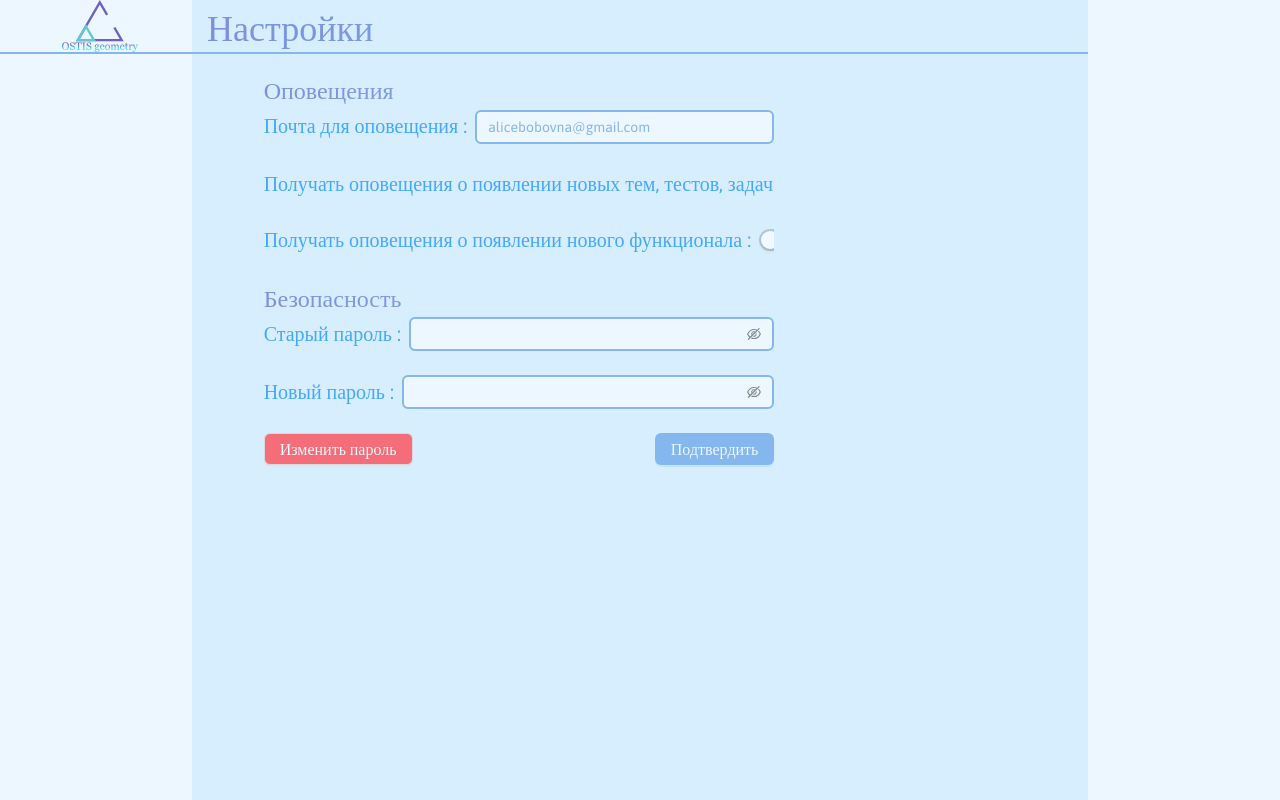
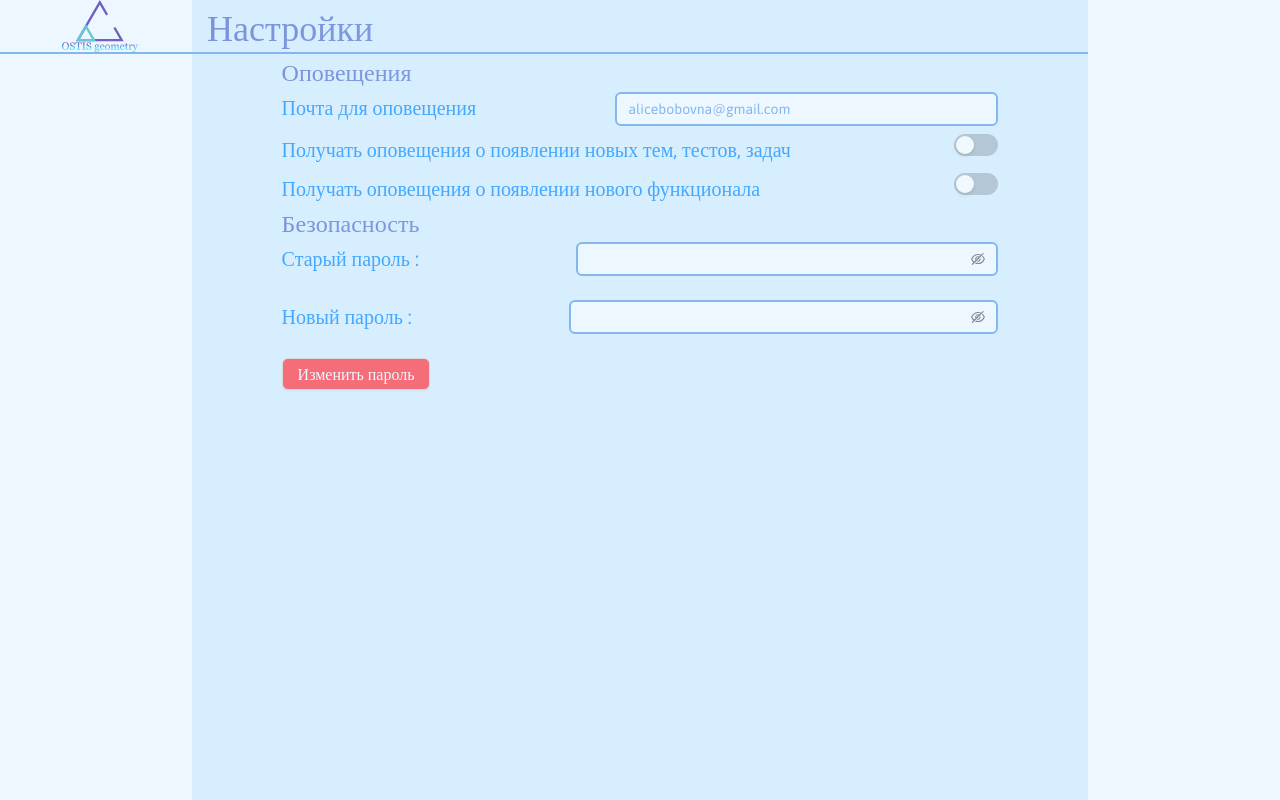
Before and after one commit to maximchernyavski/OSTIS-geometry-test, a React (Create React App) app: page /settings in a window 1280 px wide. Built offline with nearby package versions, Linux system fonts and the light colour scheme.

Commit message:
Made settings page better, removed redundant form.

```diff
--- a/src/App.js
+++ b/src/App.js
@@ -35,9 +35,6 @@ function App() {
                 colorText: '#45A8FF',
                 fontSize: '20px',
               },
-              Popover: {
-                color: '#84B7EE',
-              }
             },
             token: {
               fontFamily: 'Asap',
--- a/src/pages/settings/settings.css
+++ b/src/pages/settings/settings.css
@@ -1,12 +1,11 @@
-#settings-form {
-    width: 100%;
+#switch-col {
     display: flex;
-    flex-direction: column;
-    padding-top: 2%;
-    padding-left: 8%;
-    overflow-x: hidden;
-    overflow-y: scroll;
-    scrollbar-width: none;
+    justify-content: flex-end;
+}
+
+.col-text {
+    color: #45A8FF;
+    font-size: 20px;
 }
 
 .change-password-button {
@@ -22,7 +21,7 @@
     border-color: transparent !important;
 }
 
-.form-label {
+.section-header {
     font-size: 24px;
 }
 
--- a/src/pages/settings/settings.jsx
+++ b/src/pages/settings/settings.jsx
@@ -1,40 +1,35 @@
-import { React } from 'react'
+import { React, useRef } from 'react'
 import { useNavigate } from 'react-router'
-import { Typography, Form, Input, Switch, Tooltip, Button } from 'antd'
+import { Typography, Form, Input, Switch, Tooltip, Button, Row, Col, Space} from 'antd'
 import Logo from '../../media/OSTIS-geometry.svg'
 import './settings.css'
 
 const Text = Typography
 
-
-function InputWithTooltip ({ value, onChange, title}) {
-    return (
-        <Tooltip title={title} color='blue' trigger='focus'>
-            <Input
-                value={value}
-                onChange={onChange}
-                className='form-input-field'
-                size='default'
-                onKeyUp={(e) => {
-                    if (e.key === 'Enter') {
-                        console.log(`Current email: ${e.target.value}`)
-                    }
-                }}
-            />
-        </Tooltip>
-      );
-}
-
 function Settings() {
     const navigate = useNavigate()
+    const passwordForm = useRef(null)
 
-    const handleFormFinish = (formItems) => {
-        for (let key in formItems) {
-            console.log(`${key} : ${formItems[key]}`)
+
+    const handlePasswordFormFinish = (form) => {
+        if (form['new-password'] === form['old-password']) {
+            passwordForm.current.setFields([
+                {
+                    name: 'new-password',
+                    errors: ['Новый пароль не должен совпадать со старым']
+                }
+            ])
+            return;
         }
     }
 
-    const handleChangePasswordClick = () => {}
+    const handleNewPasswordChange = (e) => {
+        console.log(e)
+        passwordForm.current.setFields([{
+            name: e.target.id,
+            errors: [],
+        }])
+    }
 
     return (
         <div style={{width: '100%', height: '100%', display: 'flex', overflowY: 'hidden', overflowX: 'hidden'}}>
@@ -47,56 +42,81 @@ function Settings() {
                 <div style={{width: '100%', height: '6.5%', borderBottom: '2px solid #84B7EE'}}>
                     <Text className='gradient-text' style={{fontSize: '36px', marginLeft: '15px'}}>Настройки</Text>
                 </div>
-                <div style={{width: '100%'}}>
-                    <Form
-                        id='settings-form'
-                        name='settings'
-                        style={{ maxWidth: '65%' }}
-                        onFinish={handleFormFinish}
-                    >
-                        <Text className='gradient-text form-label'>Оповещения</Text>
+                <div style={{width: '80%'}}>
+                    <Text className='gradient-text section-header'>Оповещения</Text>
+                    <Space direction='vertical' size='small' style={{width: '100%'}}>
+                        <Row justify='end'>
+                            <Col flex={2}>
+                                <Text className='plain-text col-text'>Почта для оповещения</Text>
+                            </Col>
+
+                            <Col flex={3}>
+                                <Tooltip title='Нажмите Enter, чтобы сохранить изменения' color='blue' trigger='focus'>
+                                    <Input
+                                    className='form-input-field'
+                                    size='default'
+                                    defaultValue={'alicebobovna@gmail.com'}
+                                    onKeyUp={(e) => {
+                                        if (e.key === 'Enter') {
+                                            console.log(`Current email: ${e.target.value}`)
+                                        }
+                                    }}
+                                    />
+                                </Tooltip>
+                            </Col>
+                        </Row>
+
+                        <Row justify='end'>
+                            <Col flex='auto'>
+                                <Text className='plain-text col-text'>Получать оповещения о появлении новых тем, тестов, задач</Text>
+                            </Col>
+
+                            <Col flex='auto' id='switch-col'>
+                                <Switch disabled />
+                            </Col>
+                        </Row>
+
+                        <Row justify='end'>
+                            <Col flex='auto'>
+                                <Text className='plain-text col-text'>Получать оповещения о появлении нового функционала</Text>
+                            </Col>
+
+                            <Col flex='auto' id='switch-col'>
+                                <Switch disabled></Switch>
+                            </Col>
+                        </Row>
+                    </Space>
+
+                    <Text className='gradient-text section-header'>Безопасность</Text>
+                    <Form ref={passwordForm} onFinish={handlePasswordFormFinish}>
                         <Form.Item
-                            name='email'
-                            label='Почта для оповещения'
-                            message='Нажмите Enter, чтобы сохранить изменения'
-                            initialValue={'alicebobovna@gmail.com'}
-                            rules={[{ type: 'email', message: 'Неверный адрес электронной почты' }]}
+                            name='old-password'
+                            label='Старый пароль'
+                            className='form-item-label'
+                            wrapperCol={{offset: 5}}
                         >
-                            <InputWithTooltip title='Нажмите Enter, чтобы сохранить изменения'/>
-                        </Form.Item>
-
-                        <Form.Item name='new-content-notifications' label='Получать оповещения о появлении новых тем, тестов, задач'>
-                            <Switch disabled></Switch>
-                        </Form.Item>
-
-                        <Form.Item name='new-functions-notifications' label='Получать оповещения о появлении нового функционала'>
-                            <Switch disabled></Switch>
-                        </Form.Item>
-
-                        <Text className='gradient-text form-label'>Безопасность</Text>
-                        <Form.Item name='old-password' label='Старый пароль'>
                             <Input.Password
                                 className='form-input-field'
                                 size='default'
                             />
                         </Form.Item>
 
-                        <Form.Item name='new-password' label='Новый пароль'>
+                        <Form.Item
+                            name='new-password'
+                            label='Новый пароль'
+                            className='form-item-label'
+                            wrapperCol={{offset: 5}}
+                            onChange={handleNewPasswordChange}
+                        >
                             <Input.Password
                                 className='form-input-field'
                                 size='default'
                             />
                         </Form.Item>
 
-                        <div style={{width: '100%', display: 'flex', justifyContent: 'space-between'}}>
-                            <Form.Item name='change-password' onClick={handleChangePasswordClick}>
-                                <Button className='change-password-button'>Изменить пароль</Button>
-                            </Form.Item>
-
-                            <Form.Item name='change-settings' >
-                                <Button type='primary' htmlType='submit' className='button'>Подтвердить</Button>
-                            </Form.Item>
-                        </div>
+                        <Form.Item name='change-password'>
+                            <Button htmlType='submit' className='change-password-button'>Изменить пароль</Button>
+                        </Form.Item>
                     </Form>
                 </div>
             </div>
```
